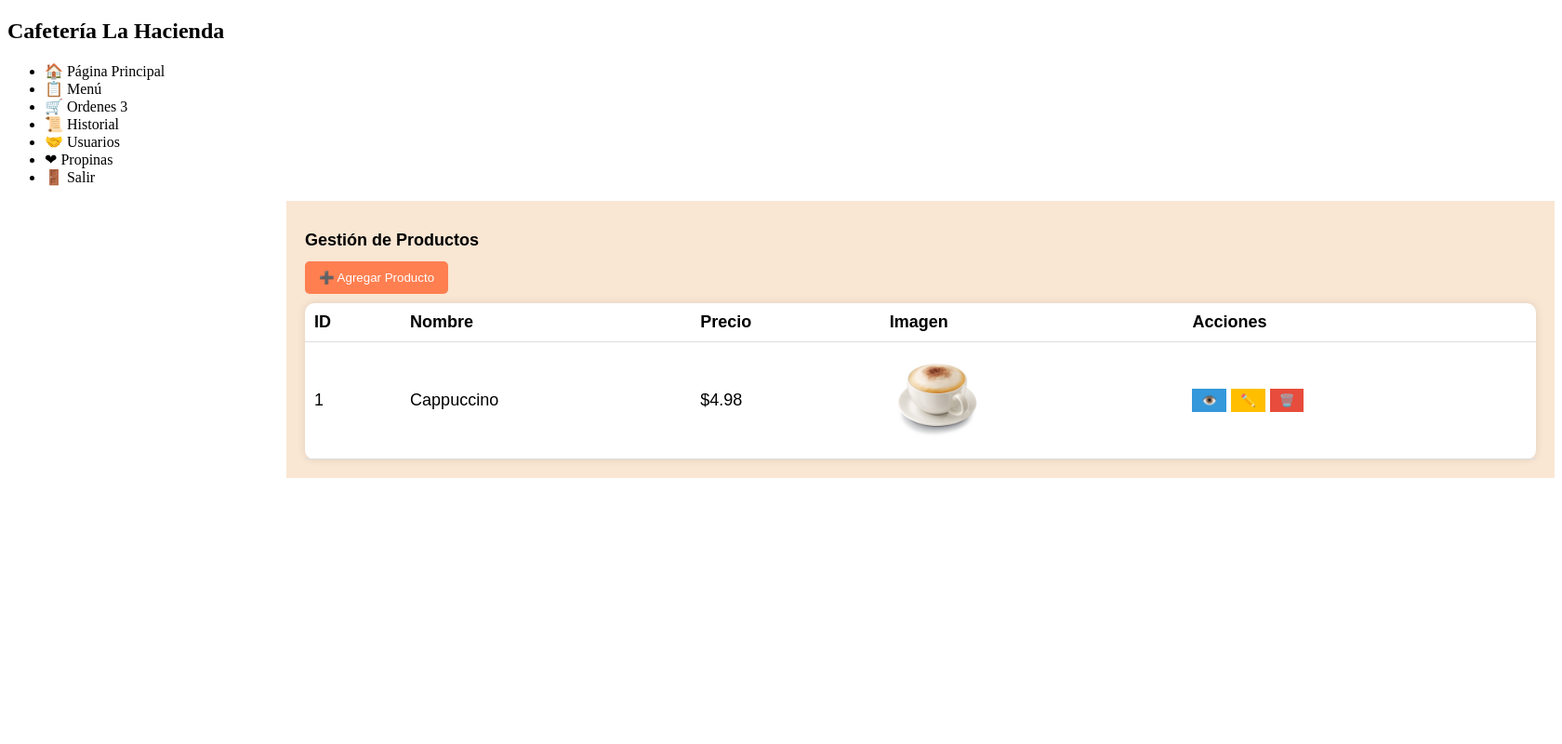
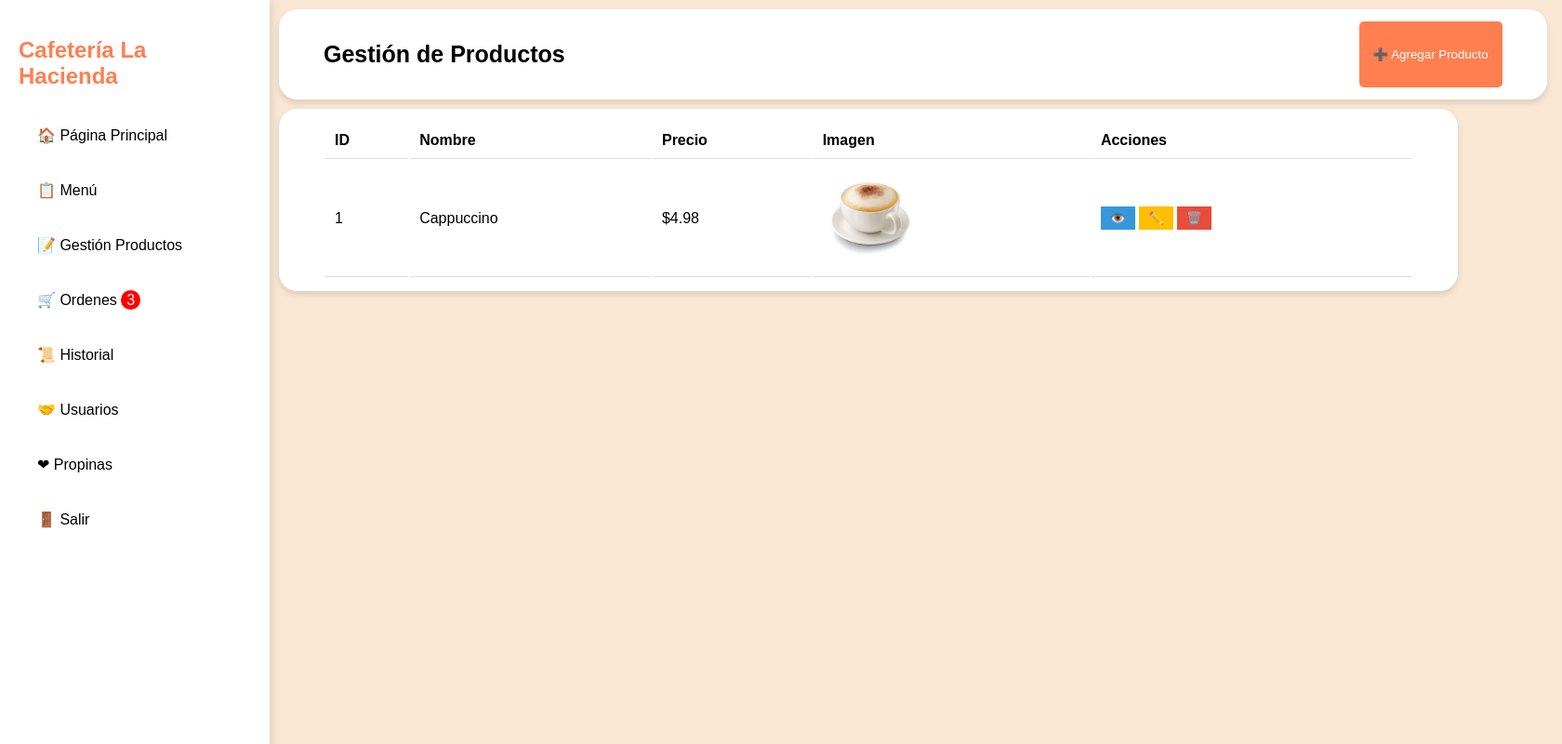
Before and after one commit to BrithanyHerrera/CoffeeHacienda, a Flask app: page /gestionProductos in a window 1680 px wide. Shown: the whole page at 93% size. Run offline with Flask 3, Linux system fonts and the light colour scheme.

Commit message:
acomodo htmls y css

```diff
--- a/static/css/styles.css
+++ b/static/css/styles.css
@@ -1,4 +1,6 @@
+
 /* Cuerpo de la app */
+
 body {
     font-family: Arial, sans-serif;
     background-color: #F9E6D3;
@@ -7,7 +9,23 @@ body {
     display: flex;
 }
 
+.contenidoGeneral {
+    margin-top: 10px;
+    margin-left: 300px;
+    margin-right: 0px;
+    background-color: #F9E6D3;
+}
+
+h1 {
+    font-size: 25px;
+}
+
+h3 {
+    font-size: 18px;
+}
+
 /* Sidebar */
+
 .contenedorSidebar {
     display: flex;
     width: 100%;
@@ -57,6 +75,7 @@ body {
 }
 
 /* Bienvenida */
+
 .contenedorBienvenida {
     margin-left: 250px; /* Ajusta el contenido para que no se solape con el sidebar */
     width: calc(100% - 250px); /* Resta el ancho del sidebar */
@@ -75,6 +94,7 @@ body {
 }
 
 /* Menu */
+
 .contenedorMenu {
     flex-grow: 1;
     margin-left: 30px; /* Deja espacio para la sidebar */
@@ -275,3 +295,102 @@ header input[type="text"] {
     width: 100%;
     cursor: pointer;
 }
+
+/* GESTIÓN PRODUCTOS */
+
+.gestionProductos {
+    display: flex;
+    width: 220%;
+    justify-content: space-between;
+    background: white;
+    padding: 13px 48px;
+    border-radius: 20px;
+    box-shadow: 0 4px 6px rgba(0, 0, 0, 0.1);
+}
+
+.btnAgregarProducto {
+    background: #FF7F50;
+    color: white;
+    padding: 10px 15px;
+    border: none;
+    border-radius: 5px;
+    cursor: pointer;
+}
+
+.listaProductos table {
+    margin-top: 10px;
+    width: 220%;
+    justify-content: space-between;
+    background: white;
+    padding: 13px 48px;
+    border-radius: 20px;
+    box-shadow: 0 4px 6px rgba(0, 0, 0, 0.1);
+
+}
+
+.listaProductos th, .listaProductos td {
+    padding: 10px;
+    text-align: left;
+    border-bottom: 1px solid #ddd;
+}
+
+.btnEditarProducto, .btnEliminarProducto, .btnVerProducto {
+    padding: 5px 10px;
+    border: none;
+    cursor: pointer;
+}
+
+.btnEditarProducto {
+    background: #FFBF00;
+    color: white;
+}
+
+.btnEliminarProducto {
+    background: #E74C3C;
+    color: white;
+}
+
+.btnVerProducto {
+    background: #3498DB;
+    color: white;
+}
+
+.modal {
+    display: none;
+    position: fixed;
+    top: 0;
+    left: 0;
+    width: 100%;
+    height: 100%;
+    background: rgba(0, 0, 0, 0.5);
+    justify-content: center;
+    align-items: center;
+}
+
+.contenedorModal {
+    background: white;
+    padding: 20px;
+    border-radius: 10px;
+    width: 300px;
+    text-align: center;
+}
+
+.cerrar {
+    float: right;
+    font-size: 20px;
+    cursor: pointer;
+}
+
+input {
+    width: 100%;
+    padding: 8px;
+    margin: 10px 0;
+    border: 1px solid #ddd;
+    border-radius: 5px;
+}
+
+.imagenProducto {
+    width: 100px;
+    height: 100px;
+    object-fit: cover;
+}
--- a/templates/gestionProductos.html
+++ b/templates/gestionProductos.html
@@ -1,37 +1,14 @@
-<!DOCTYPE html>
-<html lang="es">
-<head>
-    <meta charset="UTF-8">
-    <meta name="viewport" content="width=device-width, initial-scale=1.0">
-    <title>Gestión Productos</title>
-    <link rel="stylesheet" href="{{ url_for('static', filename='css/style.css') }}">
-    <link rel="stylesheet" href="{{ url_for('static', filename='css/gestionProductos.css') }}">
-</head>
-<body>
-    <div class="container">
-        <!-- Barra lateral -->
-        <aside class="sidebar">
-            <h2>Cafetería La Hacienda</h2>
-            <nav>
-                <ul>
-                    <li>🏠 Página Principal</li>
-                    <li>📋 Menú</li>
-                    <li>🛒 Ordenes <span class="badge">3</span></li>
-                    <li>📜 Historial</li>
-                    <li>🤝 Usuarios</li>
-                    <li>❤ Propinas</li>
-                    <li>🚪 Salir</li>
-                </ul>
-            </nav>
-        </aside>
+{% extends "sidebar.html" %}
 
+{% block title %}Gestión Productos{% endblock %}
 
-        <!-- Contenido principal -->
-        <main class="contenidoPrincipal">
-            <header>
+{% block content %}
+<main class="contenidoGeneral">
+    <section class="gestionProductos">
         <h1>Gestión de Productos</h1>
-                <button class="btnAgregar" onclick="abrirEAModal()">➕ Agregar Producto</button>
-            </header>
+        <button class="btnAgregarProducto" onclick="abrirEAModal()">➕ Agregar Producto</button>
+    </section>
+
 
     <section class="listaProductos">
         <table>
@@ -51,9 +28,9 @@
                     <td>$4.98</td>
                     <td><img src="static/images/capuccino.png" alt="Cappuccino" class="imagenProducto"></td>
                     <td>
-                                <button class="btnVer" onclick="abrirVerProducto(1, 'Cappuccino', 4.98, 'static/images/capuccino.png')">👁️</button>
-                                <button class="btnEditar" onclick="abrirEAModal(1, 'Cappuccino', 4.98, 'static/images/capuccino.png ')">✏️</button>
-                                <button class="btnEliminar">🗑️</button>
+                        <button class="btnVerProducto" onclick="abrirVerProducto(1, 'Cappuccino', 4.98, 'static/images/capuccino.png')">👁️</button>
+                        <button class="btnEditarProducto" onclick="abrirEAModal(1, 'Cappuccino', 4.98, 'static/images/capuccino.png')">✏️</button>
+                        <button class="btnEliminarProducto">🗑️</button>
                     </td>
                 </tr>
             </tbody>
@@ -61,11 +38,10 @@
     </section>
 </main>
 
-        <!-- Modal para agregar/editar productos -->
 <div class="modal" id="productoModal">
     <div class="contenedorModal">
         <span class="cerrar" onclick="cerrarEAModal()">&times;</span>
-                <h2 id="tituloModal">Agregar Producto</h2>
+        <h3 id="tituloModal">Agregar Producto</h3>
         <form id="formProducto" enctype="multipart/form-data">
             <input type="hidden" id="idProducto">
             <label for="nombreProducto">Nombre:</label>
@@ -85,7 +61,7 @@
 <div class="modal" id="verModalProducto">
     <div class="contenedorModal">
         <span class="cerrar" onclick="cerrarVerProducto()">&times;</span>
-                <h2 id="verTituloModal">Ver Producto</h2>
+        <h3 id="verTituloModal">Ver Producto</h3>
         <div id="verDetallesProducto">
             <p><strong>ID:</strong> <span id="verIDProducto"></span></p>
             <p><strong>Nombre:</strong> <span id="verNombreProducto"></span></p>
@@ -97,5 +73,4 @@
 </div>
 
 <script src="{{ url_for('static', filename='js/script.js') }}"></script>
-</body>
-</html>
+{% endblock %}
--- a/templates/menu.html
+++ b/templates/menu.html
@@ -1,6 +1,6 @@
 {% extends "sidebar.html" %}
 
-{% block title %}Inicio{% endblock %}
+{% block title %}Menú{% endblock %}
 
 {% block content %}
 <!-- Contenido principal -->
--- a/templates/sidebar.html
+++ b/templates/sidebar.html
@@ -25,10 +25,7 @@
             </nav>
         </aside>
 
-        <!-- Contenido dinámico -->
-        <main class="contenedorBienvenida">
-            {% block content %}{% endblock %}
-        </main>
+        {% block content %}{% endblock %}
     </div>
 </body>
 </html>
```
Lines whose indentation alone changed are shown as unchanged.
